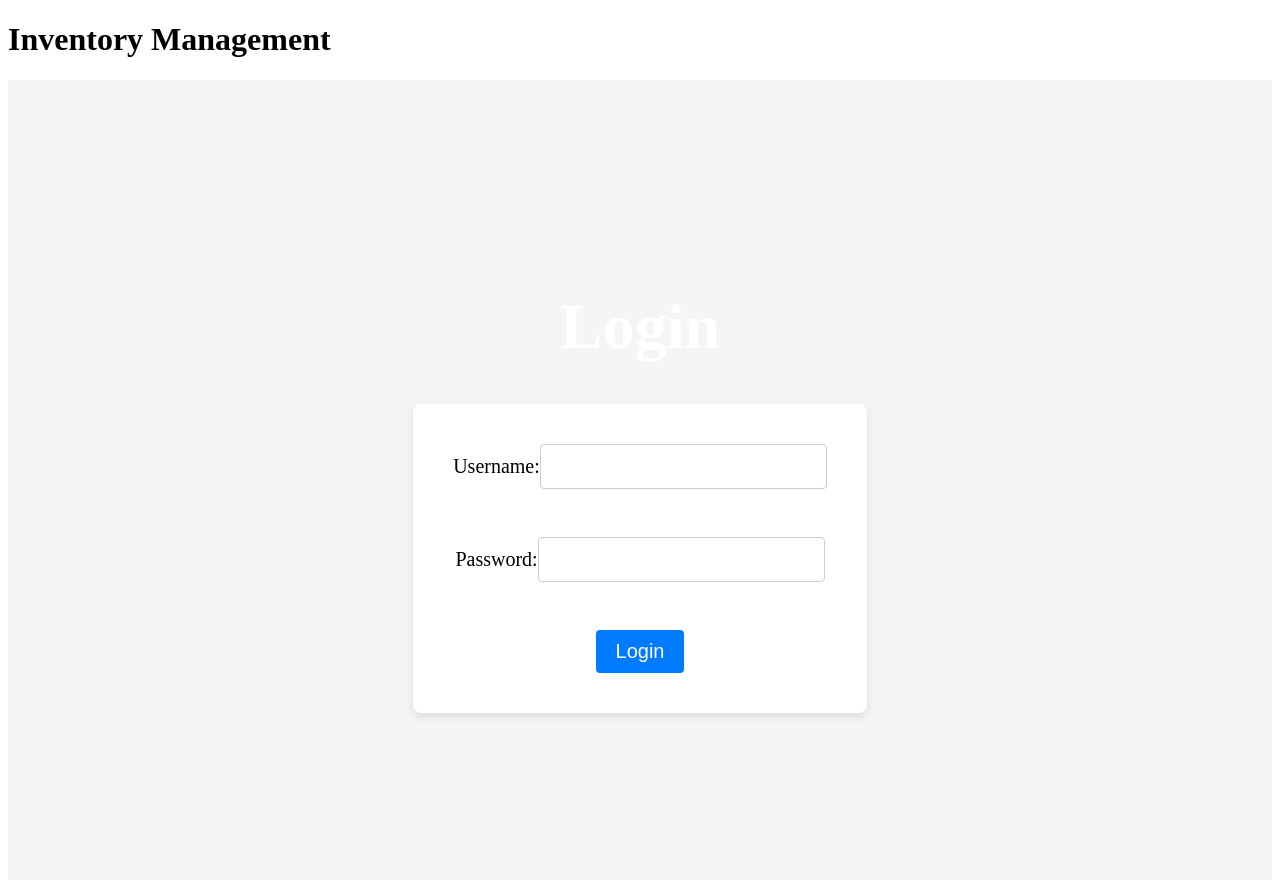
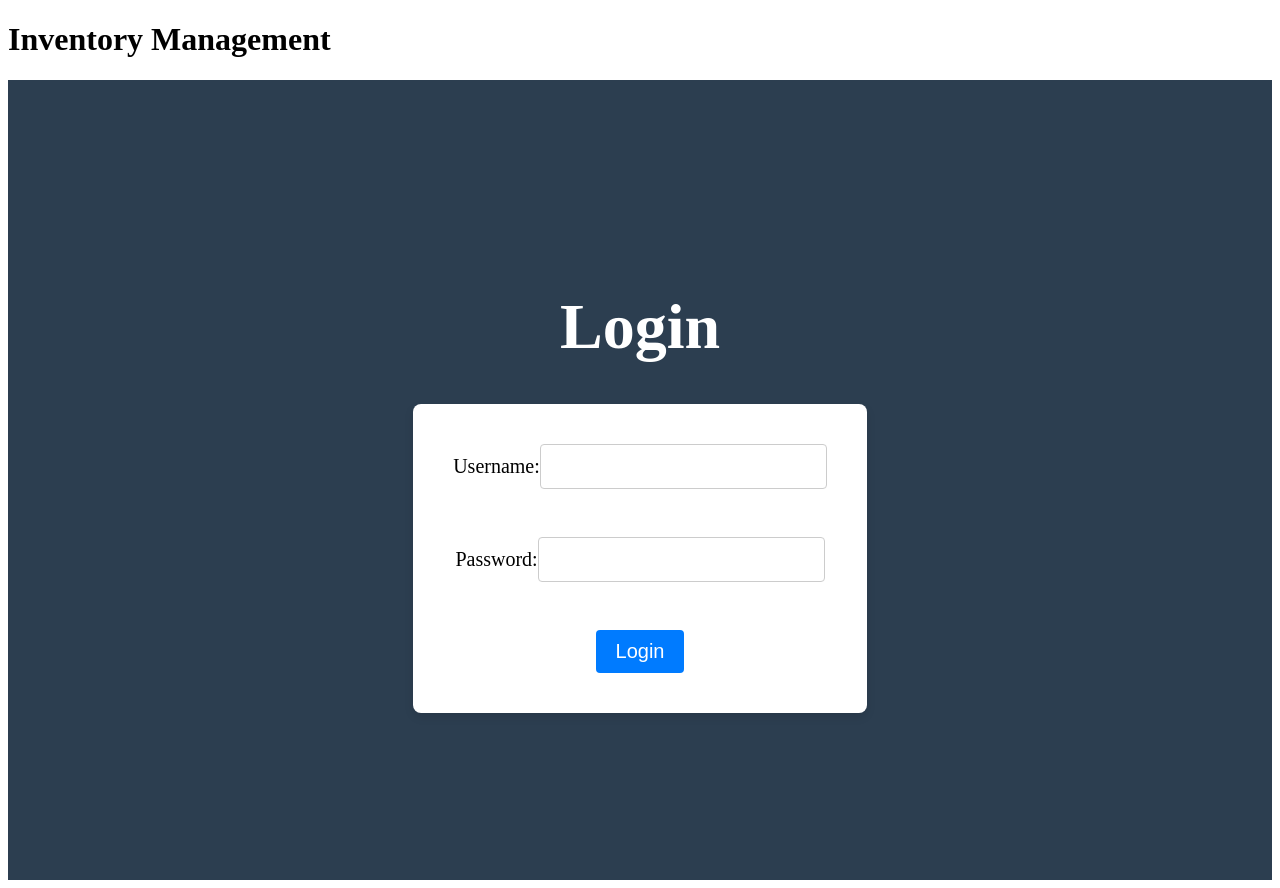
Before and after one commit to NickC124513/SoftwareArchitectureFinalProject, a React (Create React App) app in the folder Application/Client/: page /inventory in a window 1280 px wide. Built offline with nearby package versions, Linux system fonts and the light colour scheme; no server answers.

Commit message:
Adjusted login page color to match the rest of the application.

```diff
--- a/Application/Client/src/Style/Login.css
+++ b/Application/Client/src/Style/Login.css
@@ -4,7 +4,7 @@
   align-items: center;
   justify-content: center;
   height: 100vh;
-  background-color: #f5f5f5;
+  background-color: #2c3e50;
 }
 
 .app-name {
```
